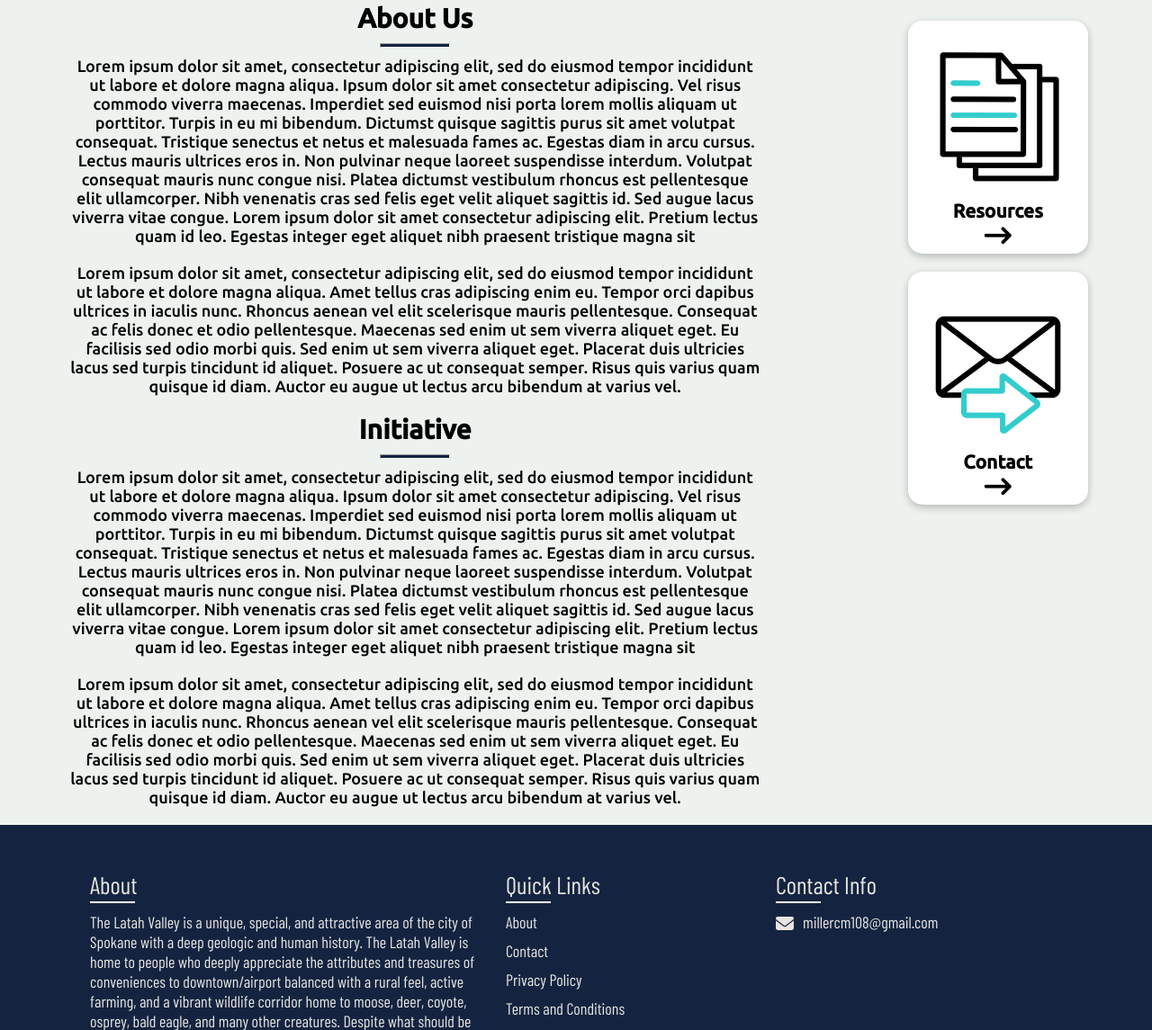
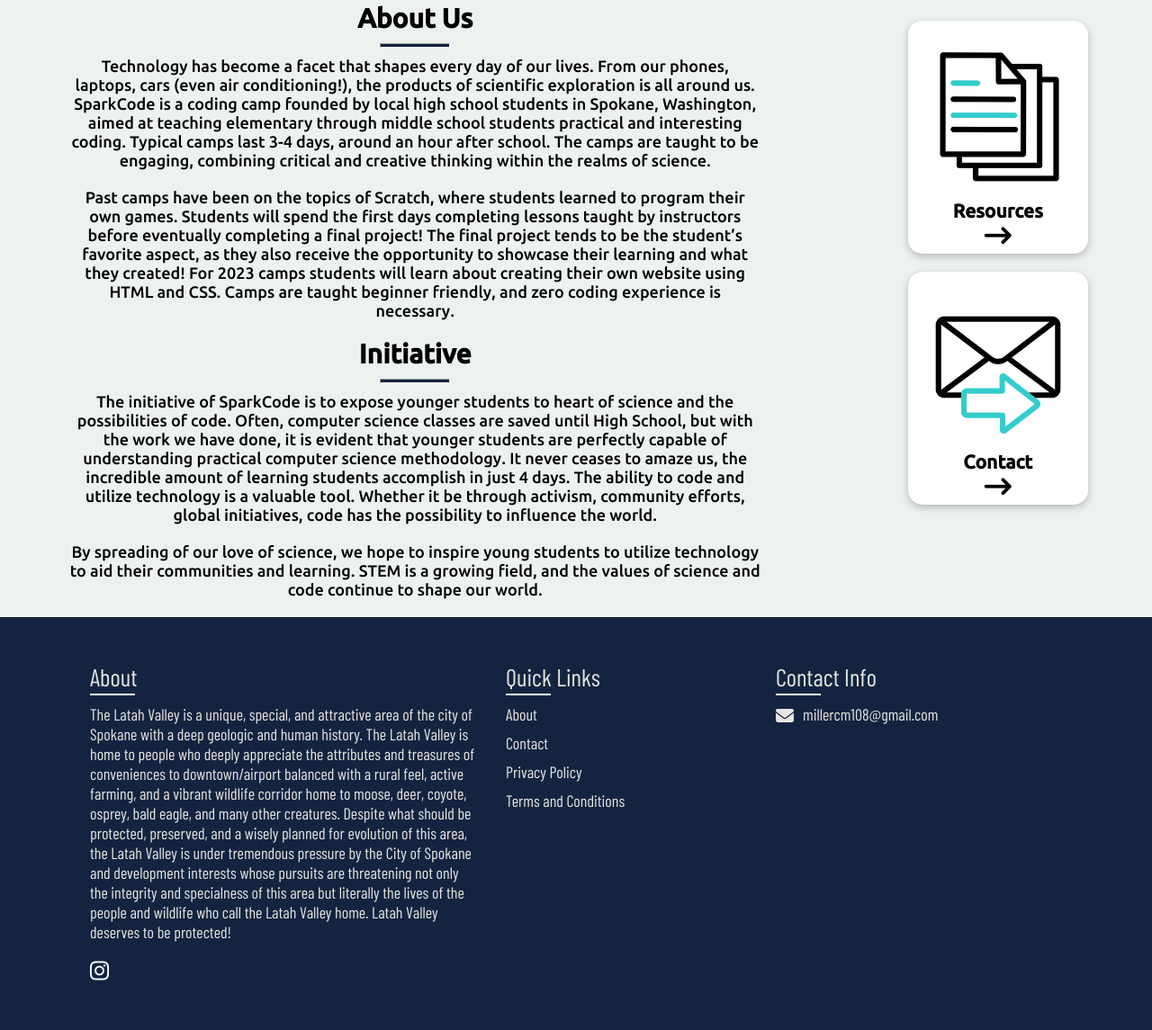
Before and after one commit to coder-18m/SparkCode, a Flask app: page / in a window 1280 px wide. Shown: the part 485-1630 px from the top of the page at 90% size. Run offline with Flask 2, Linux system fonts and the light colour scheme; some libraries are stand-ins or nearby versions; some web fonts are replaced.

Commit message:
updated about and initiatives sections

```diff
--- a/templates/index.html
+++ b/templates/index.html
@@ -50,36 +50,22 @@
 
     </div>
 
+
 <div class="wrapper">
     <div class="about-container">
             <h1 class="index-head" id="exactlocation" >About Us</h1>
         <hr class="about-hr">
-        <p class="about-p">Lorem ipsum dolor sit amet, consectetur adipiscing elit, sed do eiusmod tempor incididunt ut labore et dolore magna aliqua. Ipsum dolor sit amet consectetur adipiscing.
-            Vel risus commodo viverra maecenas. Imperdiet sed euismod nisi porta lorem mollis aliquam ut porttitor. Turpis in eu mi bibendum. Dictumst quisque sagittis purus sit
-            amet volutpat consequat. Tristique senectus et netus et malesuada fames ac. Egestas diam in arcu cursus. Lectus mauris ultrices eros in. Non pulvinar neque laoreet
-            suspendisse interdum. Volutpat consequat mauris nunc congue nisi. Platea dictumst vestibulum rhoncus est pellentesque elit ullamcorper. Nibh venenatis cras sed felis
-            eget velit aliquet sagittis id. Sed augue lacus viverra vitae congue. Lorem ipsum dolor sit amet consectetur adipiscing elit. Pretium lectus quam id leo. Egestas integer
-            eget aliquet nibh praesent tristique magna sit</p>
+        <p class="about-p">Technology has become a facet that shapes every day of our lives. From our phones, laptops, cars (even air conditioning!), the products of scientific exploration is all around us. SparkCode is a coding camp founded by local high school students in Spokane, Washington, aimed at teaching elementary through middle school students practical and interesting coding. Typical camps last 3-4 days, around an hour after school. The camps are taught to be engaging, combining critical and creative thinking within the realms of science.</p>
 
-        <p class="about-p"> Lorem ipsum dolor sit amet, consectetur adipiscing elit, sed do eiusmod tempor incididunt ut labore et dolore magna aliqua. Amet tellus cras adipiscing enim eu. Tempor orci dapibus
-            ultrices in iaculis nunc. Rhoncus aenean vel elit scelerisque mauris pellentesque. Consequat ac felis donec et odio pellentesque. Maecenas sed enim ut sem viverra aliquet
-            eget. Eu facilisis sed odio morbi quis. Sed enim ut sem viverra aliquet eget. Placerat duis ultricies lacus sed turpis tincidunt id aliquet. Posuere ac ut consequat semper. Risus
-            quis varius quam quisque id diam. Auctor eu augue ut lectus arcu bibendum at varius vel.
+        <p class="about-p">
+            Past camps have been on the topics of Scratch, where students learned to program their own games. Students will spend the first days completing lessons taught by instructors before eventually completing a final project! The final project tends to be the student’s favorite aspect, as they also receive the opportunity to showcase their learning and what they created! For 2023 camps students will learn about creating their own website using HTML and CSS. Camps are taught beginner friendly, and zero coding experience is necessary.
         </p>
 
         <h1 class="index-head" id="exactlocation" >Initiative</h1>
         <hr class="about-hr">
-        <p class="about-p">Lorem ipsum dolor sit amet, consectetur adipiscing elit, sed do eiusmod tempor incididunt ut labore et dolore magna aliqua. Ipsum dolor sit amet consectetur adipiscing.
-            Vel risus commodo viverra maecenas. Imperdiet sed euismod nisi porta lorem mollis aliquam ut porttitor. Turpis in eu mi bibendum. Dictumst quisque sagittis purus sit
-            amet volutpat consequat. Tristique senectus et netus et malesuada fames ac. Egestas diam in arcu cursus. Lectus mauris ultrices eros in. Non pulvinar neque laoreet
-            suspendisse interdum. Volutpat consequat mauris nunc congue nisi. Platea dictumst vestibulum rhoncus est pellentesque elit ullamcorper. Nibh venenatis cras sed felis
-            eget velit aliquet sagittis id. Sed augue lacus viverra vitae congue. Lorem ipsum dolor sit amet consectetur adipiscing elit. Pretium lectus quam id leo. Egestas integer
-            eget aliquet nibh praesent tristique magna sit</p>
+        <p class="about-p">The initiative of SparkCode is to expose younger students to heart of science and the possibilities of code. Often, computer science classes are saved until High School, but with the work we have done, it is evident that younger students are perfectly capable of understanding practical computer science methodology. It never ceases to amaze us, the incredible amount of learning students accomplish in just 4 days. The ability to code and utilize technology is a valuable tool. Whether it be through activism, community efforts, global initiatives, code has the possibility to influence the world.</p>
 
-        <p class="about-p"> Lorem ipsum dolor sit amet, consectetur adipiscing elit, sed do eiusmod tempor incididunt ut labore et dolore magna aliqua. Amet tellus cras adipiscing enim eu. Tempor orci dapibus
-            ultrices in iaculis nunc. Rhoncus aenean vel elit scelerisque mauris pellentesque. Consequat ac felis donec et odio pellentesque. Maecenas sed enim ut sem viverra aliquet
-            eget. Eu facilisis sed odio morbi quis. Sed enim ut sem viverra aliquet eget. Placerat duis ultricies lacus sed turpis tincidunt id aliquet. Posuere ac ut consequat semper. Risus
-            quis varius quam quisque id diam. Auctor eu augue ut lectus arcu bibendum at varius vel.
+        <p class="about-p"> By spreading of our love of science, we hope to inspire young students to utilize technology to aid their communities and learning. STEM is a growing field, and the values of science and code continue to shape our world.
         </p>
     </div>
 
```
